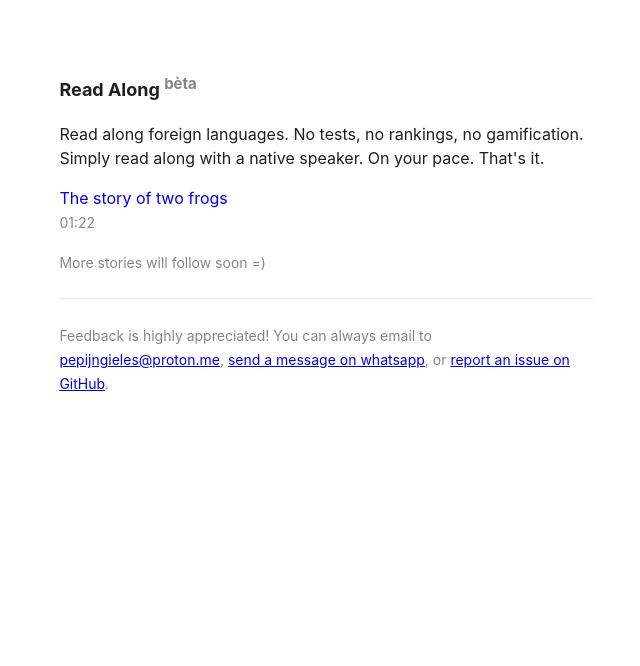
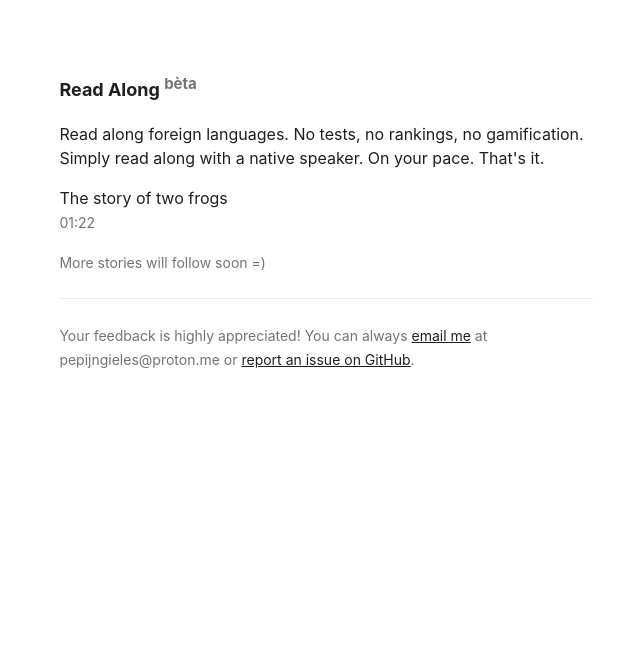
Before and after one commit to pepijngieles/readalong, a PHP site: page / in a window 1280 px wide. Shown: the top 666 px of the page, without its empty margins (314-954 px from the left). Run offline with PHP 8.4, Linux system fonts and the light colour scheme.

Commit message:
Simplified feedback options

```diff
--- a/assets/styles.css
+++ b/assets/styles.css
@@ -28,7 +28,7 @@
   --shade-default: rgba(0,0,0,.02);
   --txt-primary: rgba(0,0,0,1);
   --txt-secondary: rgba(0,0,0,.88);
-  --txt-tertiary: rgba(0,0,0,.48);
+  --txt-tertiary: rgba(0,0,0,.55);
   --icon-default: rgba(0,0,0,.64);
   --border-subtle: rgba(0,0,0,.08);
   --border-default: rgba(0,0,0,.12);
@@ -167,6 +167,14 @@ h2{
   margin: 1.25rem 0;
 }
 
+a{
+  color: var(--txt-secondary);
+}
+
+a:visited{
+  color: #6C003E;
+}
+
 small,
 dt,
 .small,
@@ -194,10 +202,6 @@ label{
 
 body.started [data-sentence]:not([aria-current]){
   color: var(--txt-tertiary);
-}
-
-a:visited{
-  color: #6C003E;
 }
 
 
--- a/index.html
+++ b/index.html
@@ -39,7 +39,7 @@
 
 		<hr>
 
-		<small>Feedback is highly appreciated! You can always email to <a href="mailto:pepijngieles@proton.me?subject=I got some feedback for Read Along&body=Hi Pepijn,%0D%0A %0D%0A">pepijngieles@proton.me</a>, <a href=https://wa.me/31618840037>send a message on whatsapp</a>, or <a href="https://github.com/pepijngieles/read-along" target="_blank" rel="noopener">report an issue on GitHub</a>.</small>
+		<small>Your feedback is highly appreciated! You can always <a href="mailto:pepijngieles@proton.me?subject=I got some feedback for Read Along&body=Hi Pepijn,%0D%0A %0D%0A">email me</a> at pepijngieles@proton.me or <a href="https://github.com/pepijngieles/read-along" target="_blank" rel="noopener">report an issue on GitHub</a>.</small>
 	</main>
 
 </body>
```
